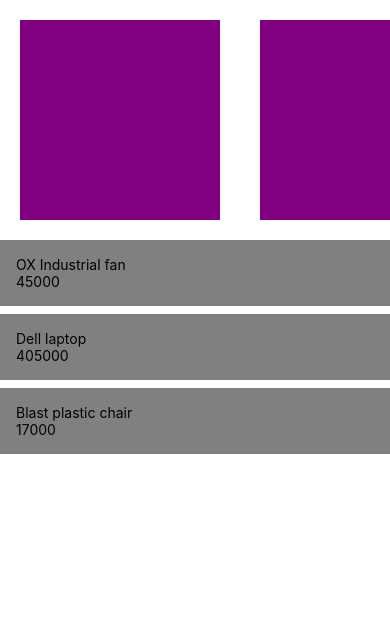
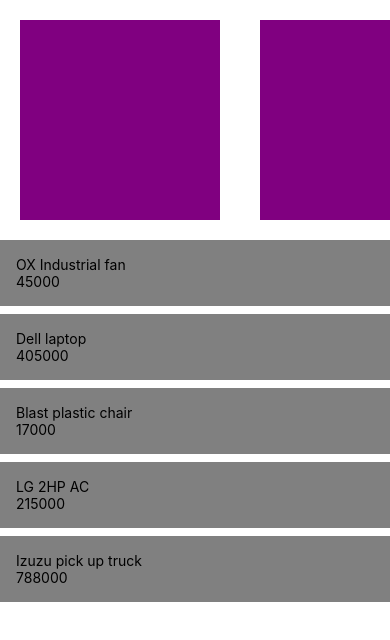
Before and after one commit to earlycodetech/rebid, a React Native app: screen / in a window 390 px wide. Shown: the top 640 px of the page. Built offline with nearby package versions, Linux system fonts and the light colour scheme.

Commit message:
alert and toastandroid lesson

```diff
--- a/screens/Scrolling.js
+++ b/screens/Scrolling.js
@@ -1,7 +1,13 @@
-import { View,Text,StyleSheet,ScrollView,FlatList } from "react-native";
+import { View,Text,StyleSheet,ScrollView,FlatList,Alert,TouchableOpacity,ToastAndroid } from "react-native";
 import { demoData } from "../assets/data";
 
 export function Scrolling() {
+    ToastAndroid.show(
+        'Welcome to Rebid',
+        ToastAndroid.LONG,
+        ToastAndroid.CENTER
+    );
+
     return (
         <View>
             <ScrollView
@@ -16,17 +22,26 @@
 
            <FlatList
            data={demoData}
-           renderItem={({item,index}) => {
-            if (index < 3) {
-                return (
-                    <View style={styles.productBlock}>
-                        <Text>{item.product}</Text>
-                        <Text>{item.amount}</Text>
-                    </View>
-                )
-            } else {
-                return false;
-            }
+           renderItem={({item}) => {
+            return (
+                <TouchableOpacity
+                style={styles.productBlock}
+                onPress={() => Alert.alert(
+                    'information',
+                    `Product ID is ${item.id}`,
+                    [
+                        {text:'Okay'},
+                        {
+                            text:'Action',
+                            onPress: () => console.log('>>>> from Alert')
+                        }
+                    ]
+                )}
+                >
+                    <Text>{item.product}</Text>
+                    <Text>{item.amount}</Text>
+                </TouchableOpacity>
+            )
            }}
            key={({item}) => item.id}/>
         </View>
```
